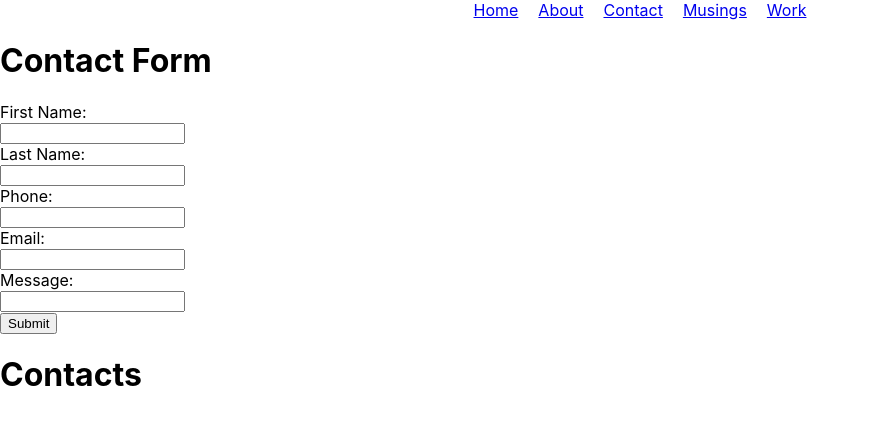
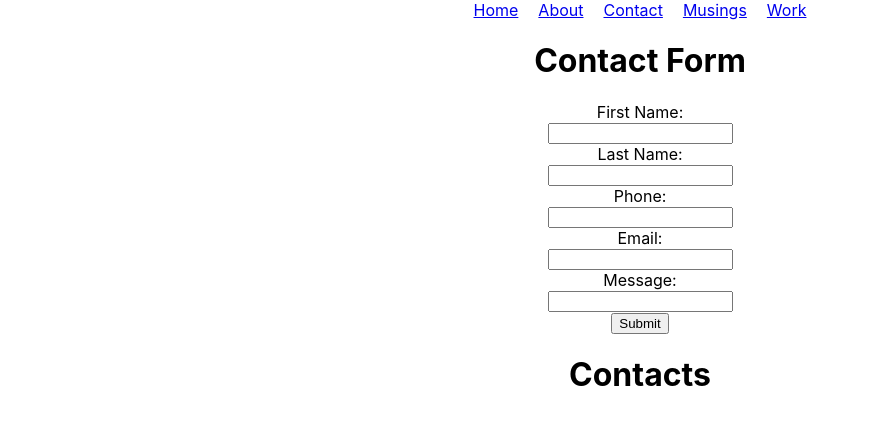
Before and after one commit to Jonathan-MacDuff/the-emporium, a React (Create React App) app: page /contact in a window 1280 px wide. Shown: the top 424 px of the page, without its empty margins (0-870 px from the left). Built offline with nearby package versions, Linux system fonts and the light colour scheme.

Commit message:
added id and css to center Contact elements

```diff
--- a/src/App.css
+++ b/src/App.css
@@ -5,6 +5,14 @@
 .NavLink {
   margin-right: 10px;
   margin-left: 10px;
+}
+
+#contactForm {
+  text-align: center;
+}
+
+#contacts {
+  text-align: center;
 }
 
 
--- a/src/components/ContactForm.js
+++ b/src/components/ContactForm.js
@@ -1,4 +1,4 @@
-import { useState, useEffect } from "react";
+import { useState } from "react";
 
 
 function ContactForm() {
@@ -22,7 +22,8 @@ function ContactForm() {
     console.log(contactInfo);
 
     return (
-        <form>
+        <form id="contactForm">
+            <h1>Contact Form</h1>
             <label htmlFor="firstName">First Name: </label>
             <br/>
             <input id="firstName" value={contactInfo.firstName} onChange={onFieldChange}></input>
--- a/src/components/Contacts.js
+++ b/src/components/Contacts.js
@@ -5,7 +5,8 @@ function Contacts() {
 
 
     return (
-    <div>
+    <div id="contacts">
+        <h1>Contacts</h1>
 
     </div>
     )
--- a/src/pages/Contact.js
+++ b/src/pages/Contact.js
@@ -6,9 +6,7 @@ function Contact() {
 
     return (
         <div>
-            <h1>Contact Form</h1>
             <ContactForm />
-            <h1>Contacts</h1>
             <Contacts />
         </div>
     )
```
